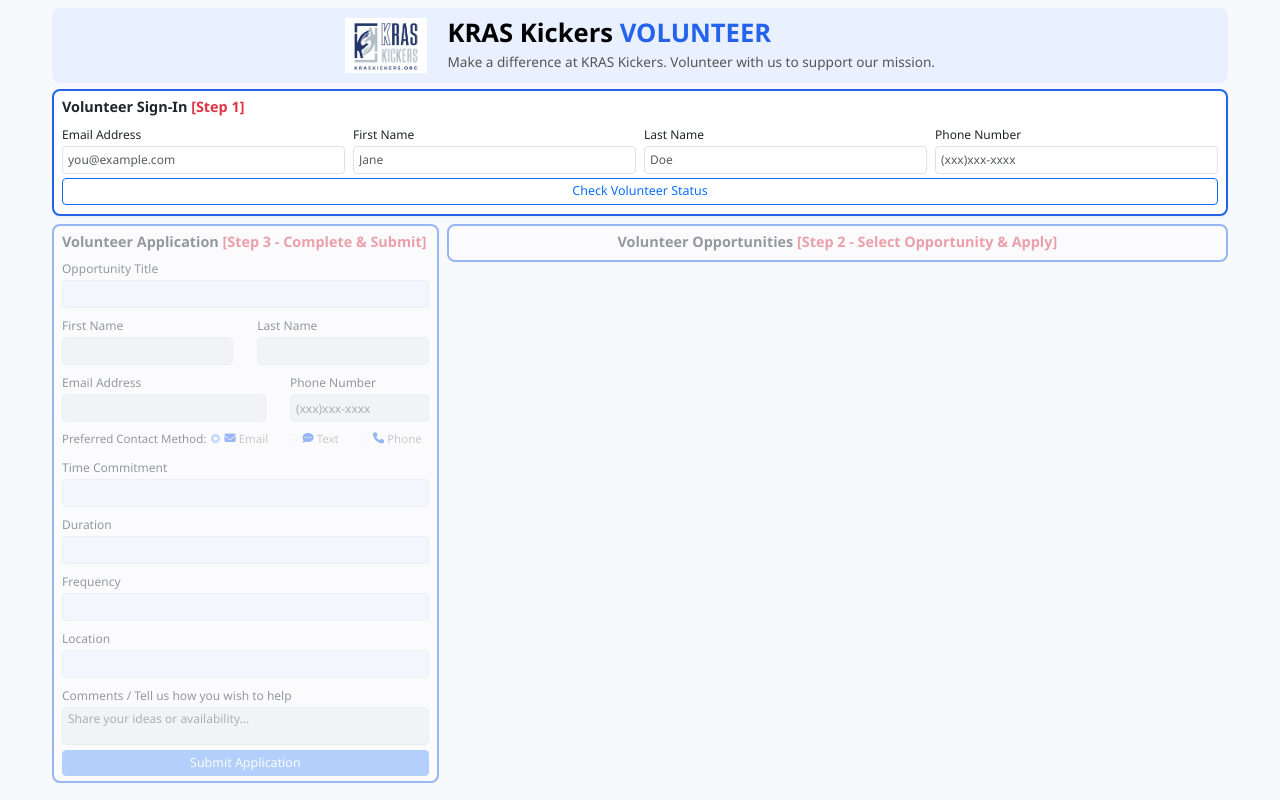
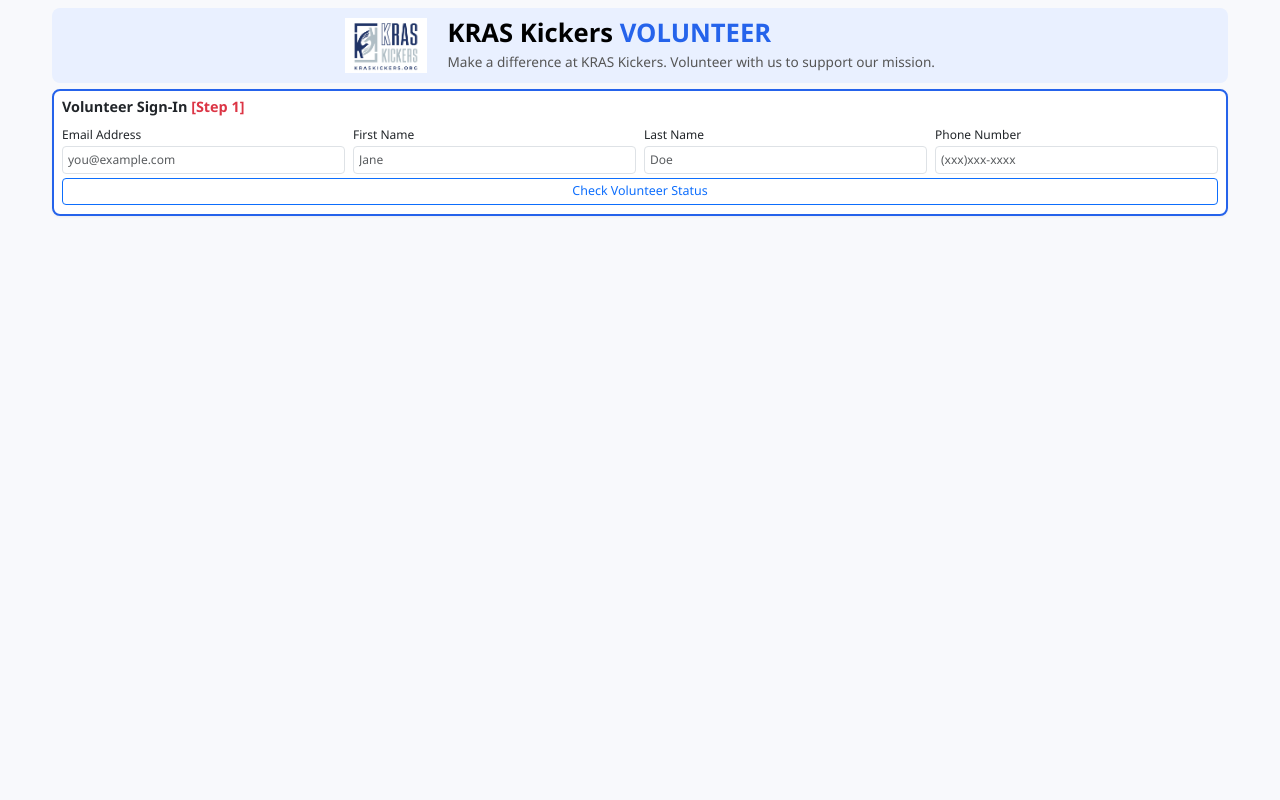
Before and after one commit to chrisconneran/kras-volunteer-app, a Flask app: template templates/index.html in a window 1280 px wide. Run offline with Flask 3, Linux system fonts and the light colour scheme; the template is opened without the code that fills it, so the values that code supplies are empty.

Commit message:
Gate opportunities and application on email verification

```diff
--- a/templates/index.html
+++ b/templates/index.html
@@ -335,7 +335,7 @@
       </div>
 
       <!-- ROW 2: Volunteer Application (left) + Opportunities (right) -->
-      <div id="lockedSections" class="row gx-2 gy-2">
+      <div id="lockedSections" class="row gx-2 gy-2 d-none">
         <!-- Left: Application -->
         <div class="col-md-4">
           <div class="form-section">
@@ -477,41 +477,44 @@
 
 
     <script>
-
-      // Disable/enable the application form until email is verified
+      // Manage locking/unlocking of sections 2 and 3 and the application form
       function setApplicationEnabled(enabled) {
         $("#volunteerForm :input").prop("disabled", !enabled);
       }
 
-      // Lock and unlock all sections (Steps 2 and 3)
       function lockAllSections() {
-        $("#lockedSections").addClass("locked");
+        $("#lockedSections").addClass("locked").addClass("d-none");
         setApplicationEnabled(false);
       }
 
       function unlockAllSections() {
-        $("#lockedSections").removeClass("locked");
+        $("#lockedSections").removeClass("locked").removeClass("d-none");
         setApplicationEnabled(true);
       }
 
-      // Lock everything on page load
+      const params = new URLSearchParams(window.location.search);
+
+      // On first load: keep everything except Step 1 hidden and locked
       lockAllSections();
 
-      // If coming back from email verification (?verified=1), unlock the form and sections
-      const params = new URLSearchParams(window.location.search);
+      // If returning from email verification (?verified=1), unlock sections
       if (params.get("verified") === "1") {
         unlockAllSections();
         $("#checkinMessage").html(
-          "<span class='text-success fw-bold'>Email verified! You may now review opportunities and submit your application.</span>"
+          "<span class='text-success fw-bold'>Email verified! You may now review opportunities, see your assignments, and submit your application.</span>"
         );
+        // Make Step 1 identity fields read-only so they remain visible but not editable
+        $("#check_email").prop("readonly", true);
+        $("#check_first").prop("readonly", true);
+        $("#check_last").prop("readonly", true);
+        $("#check_phone").prop("readonly", true);
       }
 
       // Populate opportunity form when "Apply Now" is clicked
       $(".apply-btn").on("click", function() {
-
         // Require verification before selecting an opportunity
         if (params.get("verified") !== "1") {
-          alert("Use Step 1 to sign in and verify your email before selecting an opportunity.");
+          alert("Please verify your email (Step 1) before selecting an opportunity.");
           return;
         }
 
@@ -530,7 +533,6 @@
         $('html, body').animate({ scrollTop: $("#volunteerForm").offset().top - 60 }, 300);
       });
 
-
       // Submit volunteer application
       $("#volunteerForm").on("submit", function(e) {
         e.preventDefault();
@@ -541,20 +543,18 @@
           data: $(this).serialize(),
           success: function(resp) {
             $("#successText").html(
-              `We have received your application to volunteer for: <b>${resp.title}</b>.<br><br>
-              You will be contacted by a KRAS Kickers volunteer coordinator within 48 hours via your preferred method of contact.<br><br>
-              Thank you!`
+              "We have received your application to volunteer for: <b>" + resp.title + "</b>.<br><br>" +
+              "You will be contacted by a KRAS Kickers volunteer coordinator within 48 hours via your preferred method of contact.<br><br>" +
+              "Thank you!"
             );
             new bootstrap.Modal(document.getElementById("successModal")).show();
           },
           error: function(xhr) {
-            const data = xhr.responseJSON;
+            var data = xhr.responseJSON || {};
             alert(data.error || "Your application could not be submitted.");
           }
         });
       });
-
-
 
       // Volunteer sign-in check
       $("#checkinForm").on("submit", function(e){
@@ -567,34 +567,37 @@
         $.get("/check", { email: email }, function(resp){
           // Fill sign-in message and pre-fill application form
           if (resp.exists) {
-            $("#checkinMessage").html(`<span class='text-success fw-semibold'>Welcome back, ${resp.first_name}!</span>`);
+            $("#checkinMessage").html("<span class='text-success fw-semibold'>Welcome back, " + resp.first_name + "!</span>");
             $("#form_first").val(resp.first_name);
             $("#form_last").val(resp.last_name);
             $("#form_email").val(resp.email);
             $("#form_phone").val(resp.phone || phone);
           } else {
-            $("#checkinMessage").html("<span class='text-primary'>New volunteer detected. Please complete your application below.</span>");
+            $("#checkinMessage").html("<span class='text-primary'>New volunteer detected. Please check your email to verify, then complete your application.</span>");
             $("#form_first").val(first);
             $("#form_last").val(last);
             $("#form_email").val(email);
             $("#form_phone").val(phone);
           }
 
+          // If an activation message is returned, keep sections locked and hidden until verification
           if (resp.activation_message) {
             $("#checkinMessage").append("<br>" + resp.activation_message);
-            // Keep sections locked until verification
             lockAllSections();
+            $("#assignmentsContainer").addClass("d-none");
           } else {
-            // If for some reason there is no activation message, allow interaction
-            unlockAllSections();
+            // Only unlock sections automatically if already verified on the server
+            if (params.get("verified") === "1") {
+              unlockAllSections();
+            }
           }
 
-          // If assignments are returned, show them in the grid
+          // Assignments: only show after verification
           const container = $("#assignmentsContainer");
           const body = $("#assignmentsBody");
           body.empty();
 
-          if (resp.assignments && resp.assignments.length > 0) {
+          if (params.get("verified") === "1" && resp.assignments && resp.assignments.length > 0) {
             resp.assignments.forEach(function(a) {
               const date =
                 a.submitted_at || a.date_submitted || a.created_at || "";
@@ -604,15 +607,16 @@
               const frequency = a.frequency || "";
               const location = a.location || "";
 
-              const row = `
-                <tr>
-                  <td>${date}</td>
-                  <td>${title}</td>
-                  <td>${time}</td>
-                  <td>${duration}</td>
-                  <td>${frequency}</td>
-                  <td>${location}</td>
-                </tr>`;
+              const row = [
+                "<tr>",
+                  "<td>" + date + "</td>",
+                  "<td>" + title + "</td>",
+                  "<td>" + time + "</td>",
+                  "<td>" + duration + "</td>",
+                  "<td>" + frequency + "</td>",
+                  "<td>" + location + "</td>",
+                "</tr>"
+              ].join("");
               body.append(row);
             });
             container.removeClass("d-none");
```
